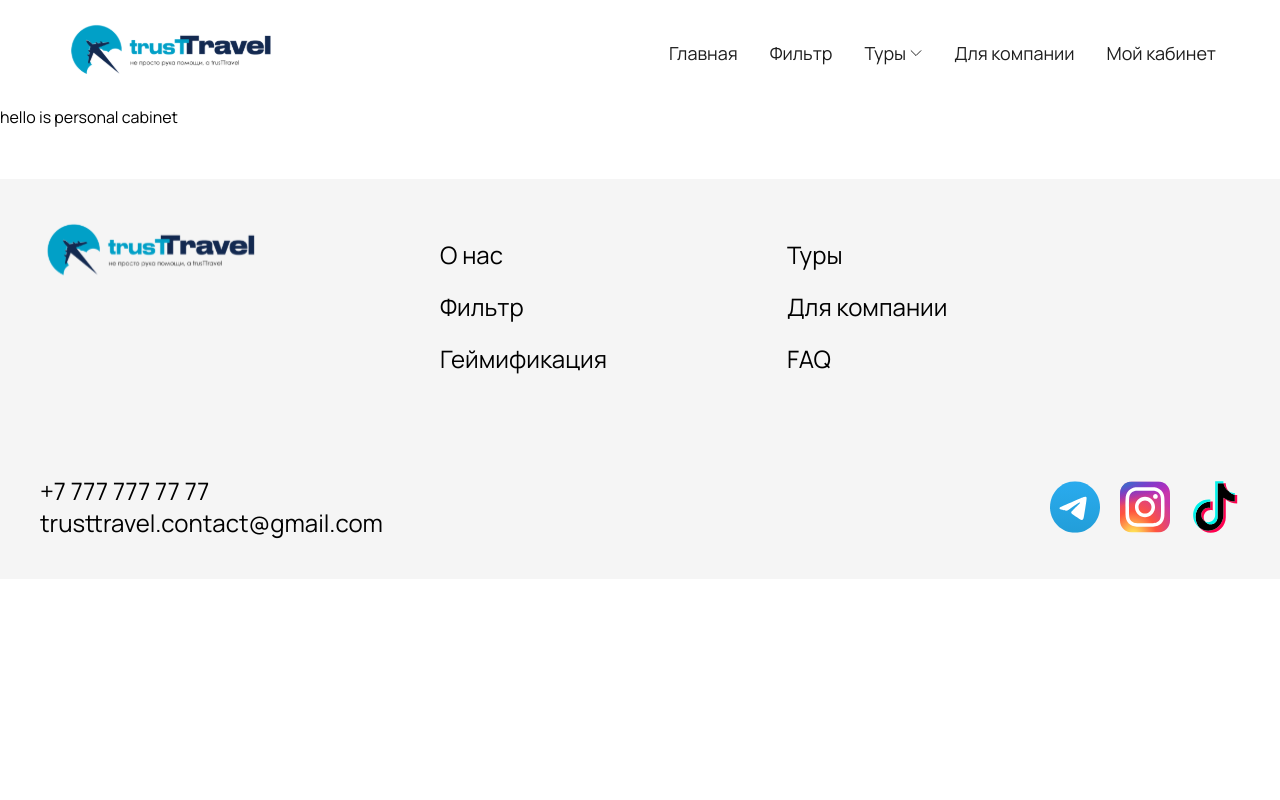
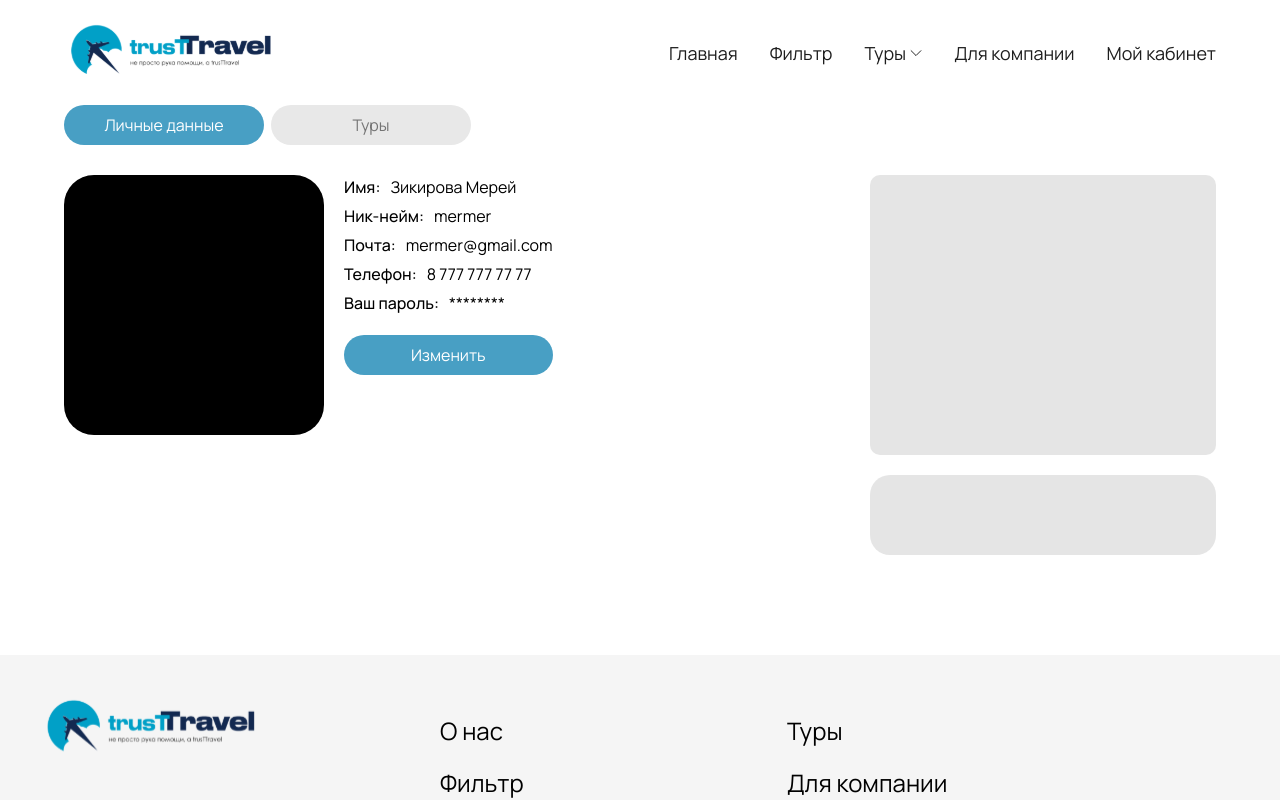
Before and after one commit to akossayev/trust-travel, a Next.js app in the folder apps/frontend/client-landing/: page /personal-cabinet in a window 1280 px wide. Shown: the top 800 px of the page. Built offline with nearby package versions, Linux system fonts and the light colour scheme.

Commit message:
fix personal-cabinet page

```diff
--- a/apps/frontend/client-landing/app/(pages)/personal-cabinet/page.tsx
+++ b/apps/frontend/client-landing/app/(pages)/personal-cabinet/page.tsx
@@ -5,7 +5,7 @@ import Avatar from '../../../public/avatar.png';
 import CardTourImage from '../../../public/card-tour.png';
 
 export default function PersonalCabinet() {
-  const [activeTab, setActiveTab] = useState<'profile' | 'tours'>('profile');
+  const [activeButton, setActiveButton] = useState<'profile' | 'tours'>('profile');
 
   const userInfo = [
     { id: 1, label: 'Имя', value: 'Зикирова Мерей' },
@@ -15,18 +15,81 @@ export default function PersonalCabinet() {
     { id: 5, label: 'Ваш пароль', value: '********' },
   ];
 
-  const tours = [
-    { id: 1, title: 'Экспресс тур на Озера Кольсай и Каинды' },
-    { id: 2, title: 'Экспресс тур на Озера Кольсай и Каинды' },
-    { id: 3, title: 'Экспресс тур на Озера Кольсай и Каинды' },
-    { id: 4, title: 'Экспресс тур на Озера Кольсай и Каинды' },
-    { id: 5, title: 'Экспресс тур на Озера Кольсай и Каинды' },
-    { id: 6, title: 'Экспресс тур на Озера Кольсай и Каинды' },
-  ];
+  return (
+    <div className="flex flex-col gap-[20px] px-[30px] lg:px-[5%]">
+      <div className="flex flex-col lg:flex-row gap-[7px]">
+        <button
+          className={`rounded-[50px] w-full lg:w-[200px] h-[40px] ${activeButton === 'profile' ? 'bg-[#489FC4] text-light' : 'bg-[#E8E8E8] text-[#747474]'}`}
+          onClick={() => setActiveButton('profile')}>
+          Личные данные
+        </button>
+        <button
+          className={`rounded-[50px] w-full lg:w-[200px] h-[40px] ${activeButton === 'tours' ? 'bg-[#489FC4] text-light' : 'bg-[#E8E8E8] text-[#747474]'}`}
+          onClick={() => setActiveButton('tours')}>
+          Туры
+        </button>
+      </div>
 
-  return (
-    <div>
-      <h1>hello is personal cabinet</h1>
+      {activeButton == 'profile' && (
+        <div className="flex flex-col lg:flex-row lg:items-start lg:justify-between lg:mt-[10px] lg:mb-[50px]">
+          <div className="flex flex-col lg:flex-row gap-[20px]">
+            <div className="bg-black w-[260px] h-[260px] rounded-[30px]"></div>
+            <form>
+              <ul className="flex flex-col gap-[5px] items-start">
+                {userInfo.map((elem) => (
+                  <li key={elem.id} className="flex gap-[10px] font-medium">
+                    {elem.label}:<span className="font-normal">{elem.value}</span>
+                  </li>
+                ))}
+              </ul>
+
+              {userInfo.map((elem) => (
+                <div key={elem.id} className="hidden flex flex-col gap-[5px]">
+                  <label className="">{elem.label}</label>
+                  <input
+                    type="text"
+                    placeholder={elem.value}
+                    className="border border-[#E7E7E7] rounded-[40px] h-[50px] pl-[20px]"
+                  />
+                </div>
+              ))}
+
+              <button className="mt-[20px] bg-[#489FC4] text-light rounded-[50px] w-full h-[40px]">
+                Изменить
+              </button>
+              <button className="hidden mt-[20px] bg-[#489FC4] text-light rounded-[50px] w-full h-[40px]">
+                Сохранить
+              </button>
+            </form>
+          </div>
+
+          <div className="flex flex-col gap-[20px] mt-[70px] lg:mt-0 w-[30%]">
+            <div className="bg-[#ccc]/50 w-full h-[280px] rounded-[10px]"></div>
+            <div className="bg-[#ccc]/50 w-full h-[80px] rounded-[20px]"></div>
+          </div>
+        </div>
+      )}
+
+      {activeButton == 'tours' && (
+        <div className="flex flex-col gap-[50px]">
+          <div className="flex flex-col gap-[20px]">
+            <h2>Туры выбранные мной</h2>
+            <div className="flex gap-[10px] flex-nowrap">
+              <div className="bg-[#ccc]/50 w-[235px] h-[150px] rounded-[40px] flex-shrink-0"></div>
+              <div className="bg-[#ccc]/50 w-[235px] h-[150px] rounded-[40px] flex-shrink-0"></div>
+              <div className="bg-[#ccc]/50 w-[235px] h-[150px] rounded-[40px] flex-shrink-0"></div>
+            </div>
+          </div>
+          <div className="flex flex-col gap-[20px]">
+            <h2>Завершенные туры</h2>
+            <div className="flex gap-[10px] flex-nowrap">
+              <div className="bg-[#ccc]/50 w-[235px] h-[150px] rounded-[40px] flex-shrink-0"></div>
+              <div className="bg-[#ccc]/50 w-[235px] h-[150px] rounded-[40px] flex-shrink-0"></div>
+              <div className="bg-[#ccc]/50 w-[235px] h-[150px] rounded-[40px] flex-shrink-0"></div>
+            </div>
+          </div>
+        </div>
+      )}
     </div>
   );
 }
```
